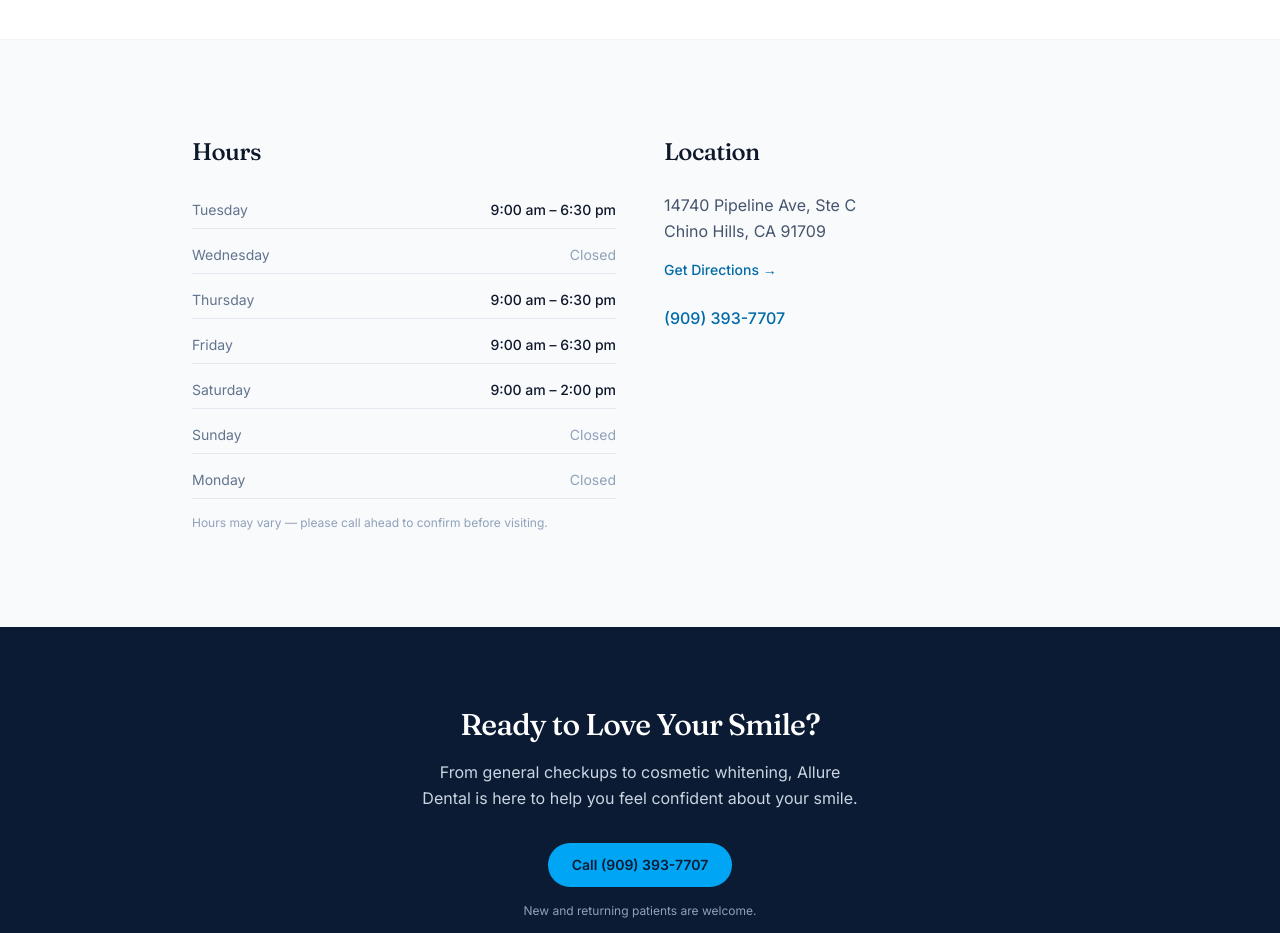
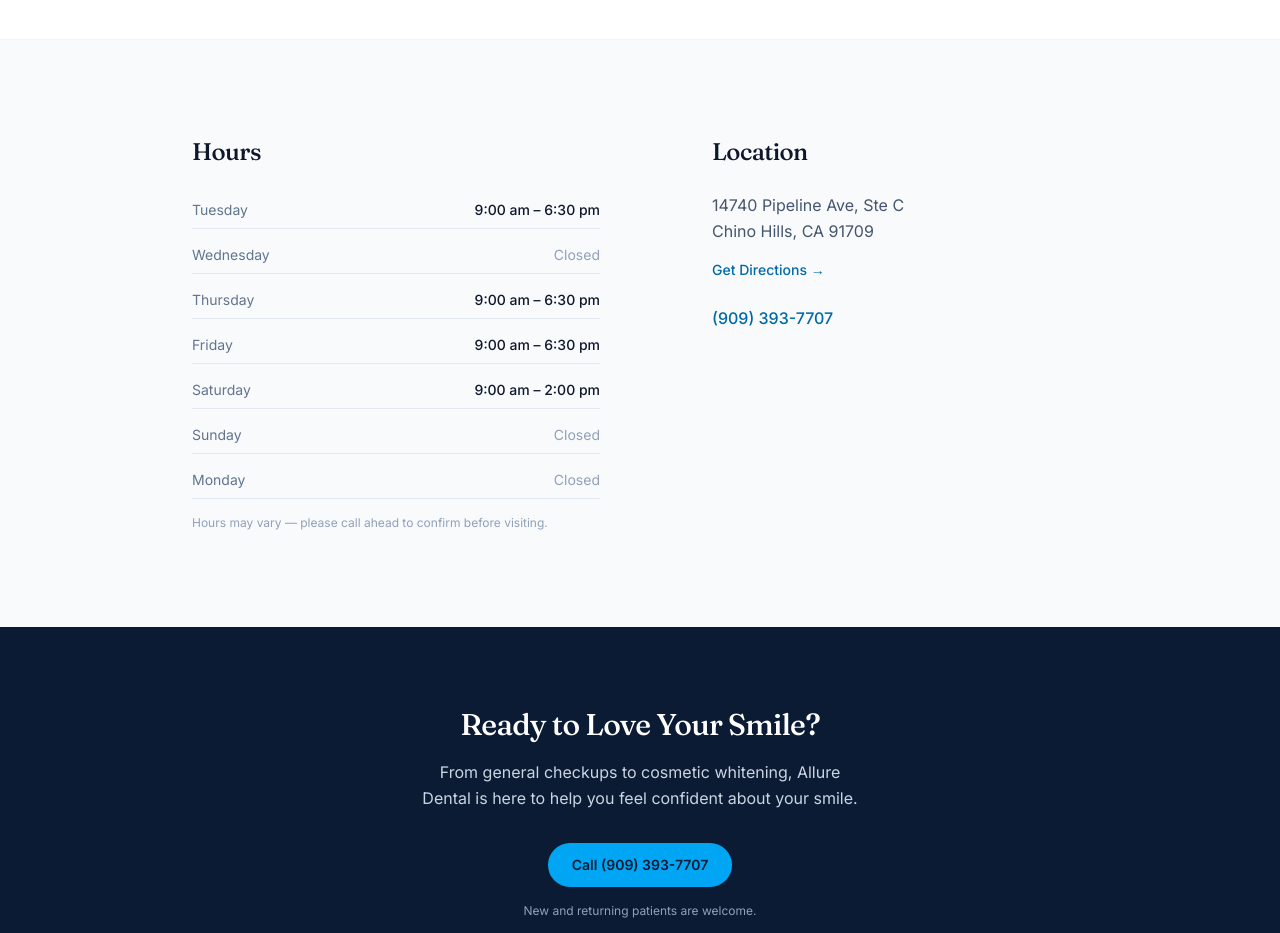
Before and after one commit to moralesmarketing/allure-dental, a Next.js app: page / in a window 1280 px wide. Shown: the part 3140-4073 px from the top of the page. Built offline with nearby package versions, Linux system fonts and the light colour scheme.

Commit message:
Improve spacing/alignment between Hours and Location columns

```diff
--- a/app/page.tsx
+++ b/app/page.tsx
@@ -258,7 +258,7 @@
           id="location"
           className="border-t border-slate-100 bg-slate-50 px-6 py-24"
         >
-          <div className="mx-auto grid max-w-4xl gap-12 sm:grid-cols-2">
+          <div className="mx-auto grid max-w-4xl gap-12 sm:grid-cols-[1fr_1fr] sm:gap-20">
             <div>
               <h2 className="font-serif text-2xl font-medium tracking-tight">
                 Hours
@@ -288,7 +288,7 @@
               </p>
             </div>
 
-            <div>
+            <div className="sm:pl-8">
               <h2 className="font-serif text-2xl font-medium tracking-tight">
                 Location
               </h2>
```
